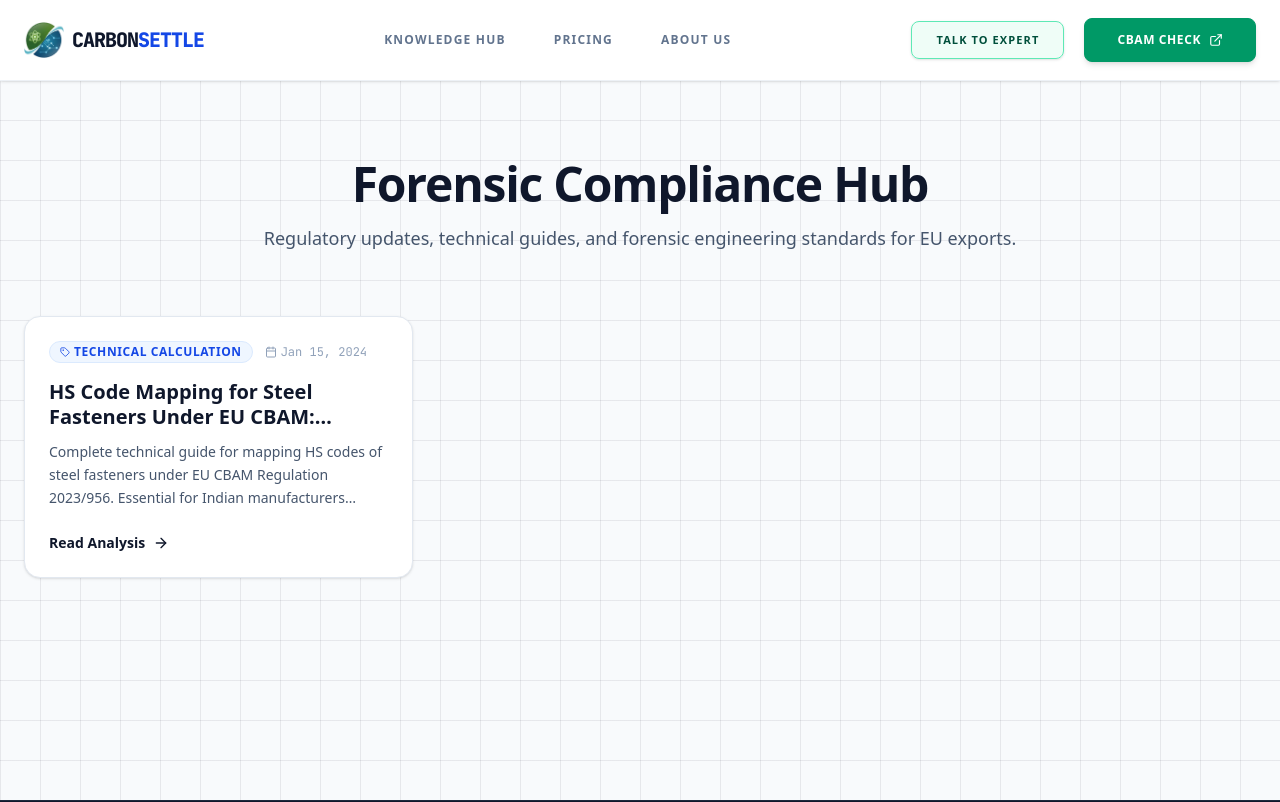
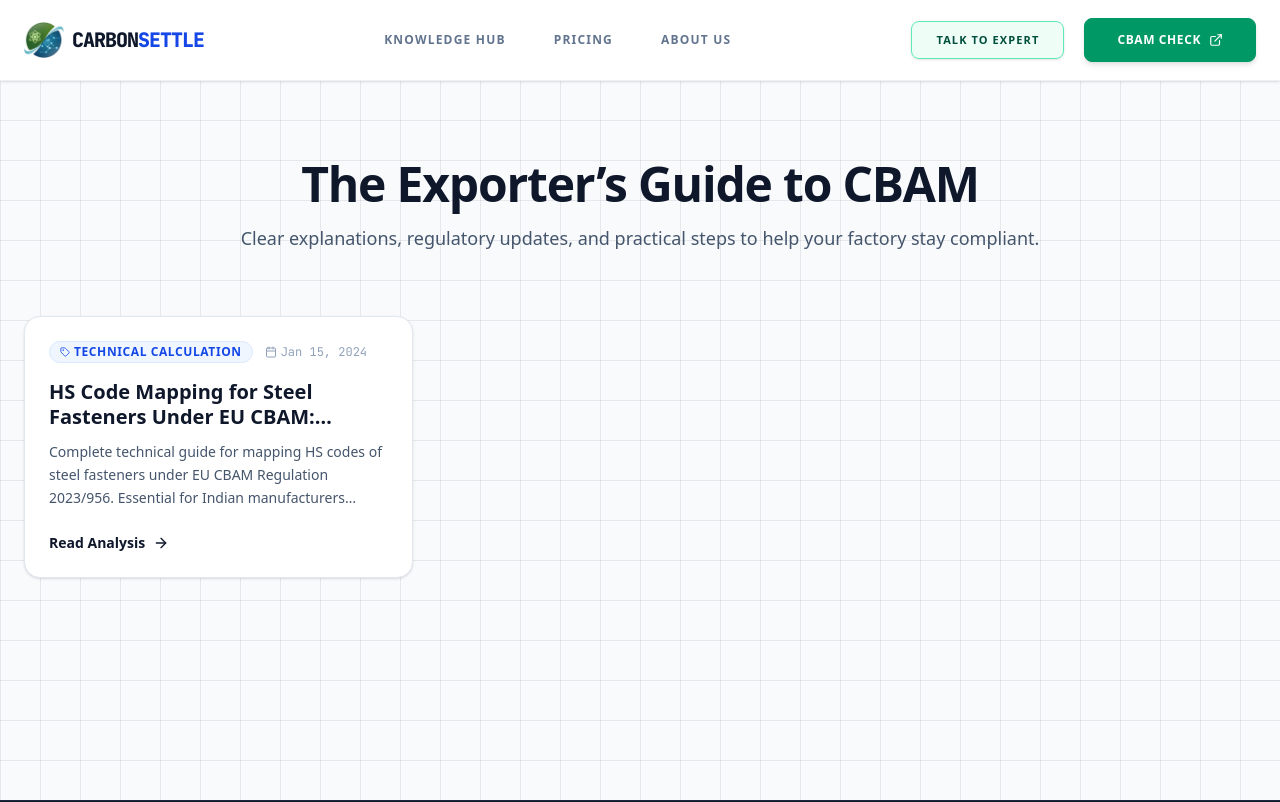
Before and after one commit to raghavsharma2003/CS-website, a Next.js app: page /blog in a window 1280 px wide. Shown: the top 802 px of the page. Built offline with nearby package versions, Linux system fonts and the light colour scheme.

Commit message:
copy(blog): reframe blog hub heading for MSME-friendly clarity

```diff
--- a/src/app/blog/page.tsx
+++ b/src/app/blog/page.tsx
@@ -4,8 +4,8 @@ import { getBlogPosts } from '@/src/lib/blog';
 import BlogCard from '@/src/components/blog/BlogCard';
 
 export const metadata = {
-    title: 'CarbonSettle Knowledge Hub | CBAM & Forensic Audits',
-    description: 'Technical guidance on EU CBAM compliance, forensic data extraction, and carbon taxation for Indian exporters.',
+    title: 'CarbonSettle Knowledge Hub | Practical CBAM Guides',
+    description: 'Clear, practical guidance on EU CBAM compliance and updates for Indian exporters. No jargon, just improved export processes.',
 };
 
 export default function BlogIndexPage() {
@@ -15,10 +15,10 @@ export default function BlogIndexPage() {
         <div className="container mx-auto px-4 md:px-6 py-12 md:py-20">
             <div className="max-w-4xl mx-auto text-center mb-16">
                 <h1 className="text-3xl md:text-5xl font-extrabold text-slate-900 tracking-tight mb-4">
-                    Forensic Compliance Hub
+                    The Exporter’s Guide to CBAM
                 </h1>
                 <p className="text-lg text-slate-600">
-                    Regulatory updates, technical guides, and forensic engineering standards for EU exports.
+                    Clear explanations, regulatory updates, and practical steps to help your factory stay compliant.
                 </p>
             </div>
 
```
